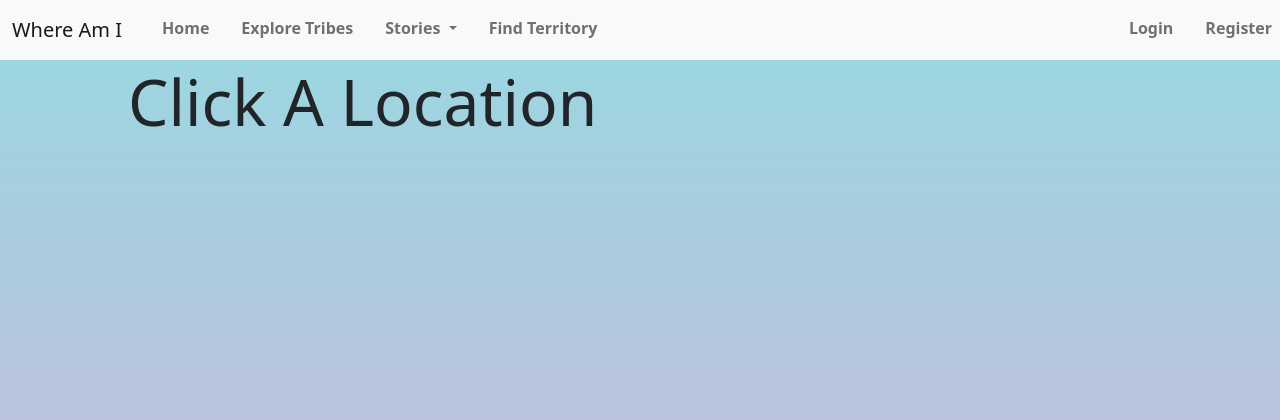
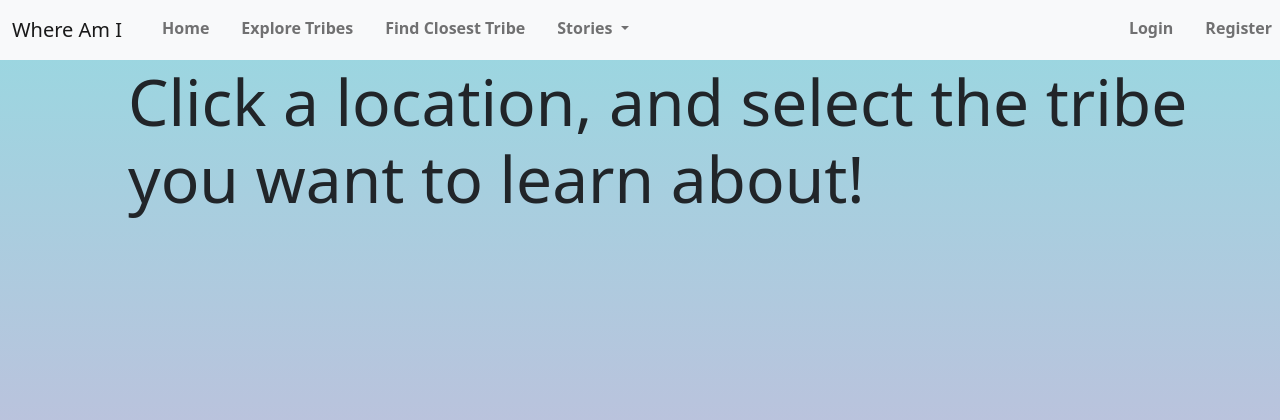
Before and after one commit to Surya123234/Where-Am-I, a Django app: page /explore_tribes/ in a window 1280 px wide. Shown: the top 420 px of the page. Run offline with Django 3.2, Linux system fonts and the light colour scheme; some libraries are stand-ins or nearby versions.

Commit message:
minor wording changes

```diff
--- a/app/templates/app/explore_tribes.html
+++ b/app/templates/app/explore_tribes.html
@@ -16,7 +16,7 @@
 {% endblock user_links %}
 
 {% block body %}
-    <p class="Title display-3">Click A Location</p>
+    <p class="Title display-3">Click a location, and select the tribe you want to learn about!</p>
     <div id="map" class="map"></div>
     <div></div>
 {% endblock %}
--- a/app/templates/app/layout.html
+++ b/app/templates/app/layout.html
@@ -40,19 +40,19 @@
                     <li class="nav-item">
                         <a class="nav-link" aria-current="page" href="/explore_tribes">Explore Tribes</a>
                     </li>
+                    <li class="nav-item">
+                        <a class="nav-link" href="/view_closest_territory">Find Closest Tribe</a>
+                    </li>
                     <li class="nav-item dropdown">
                         <a class="nav-link dropdown-toggle" href="#" id="navbarDropdown" role="button"
                             data-bs-toggle="dropdown" aria-expanded="false">
                             Stories
                         </a>
                         <ul class="dropdown-menu" aria-labelledby="navbarDropdown">
-                            <li><a class="dropdown-item" href="/view_stories">View All Stories</a></li>
-                            <li><a class="dropdown-item" href="/my_stories">View My Stories</a></li>
+                            <li><a class="dropdown-item" href="/view_stories">All Stories</a></li>
+                            <li><a class="dropdown-item" href="/my_stories">My Stories</a></li>
                             <li><a class="dropdown-item" href="/create_story">Create A Story</a></li>
                         </ul>
-                    </li>
-                    <li class="nav-item">
-                        <a class="nav-link" href="/view_closest_territory">Find Territory</a>
                     </li>
                 </ul>
             </div>
```
